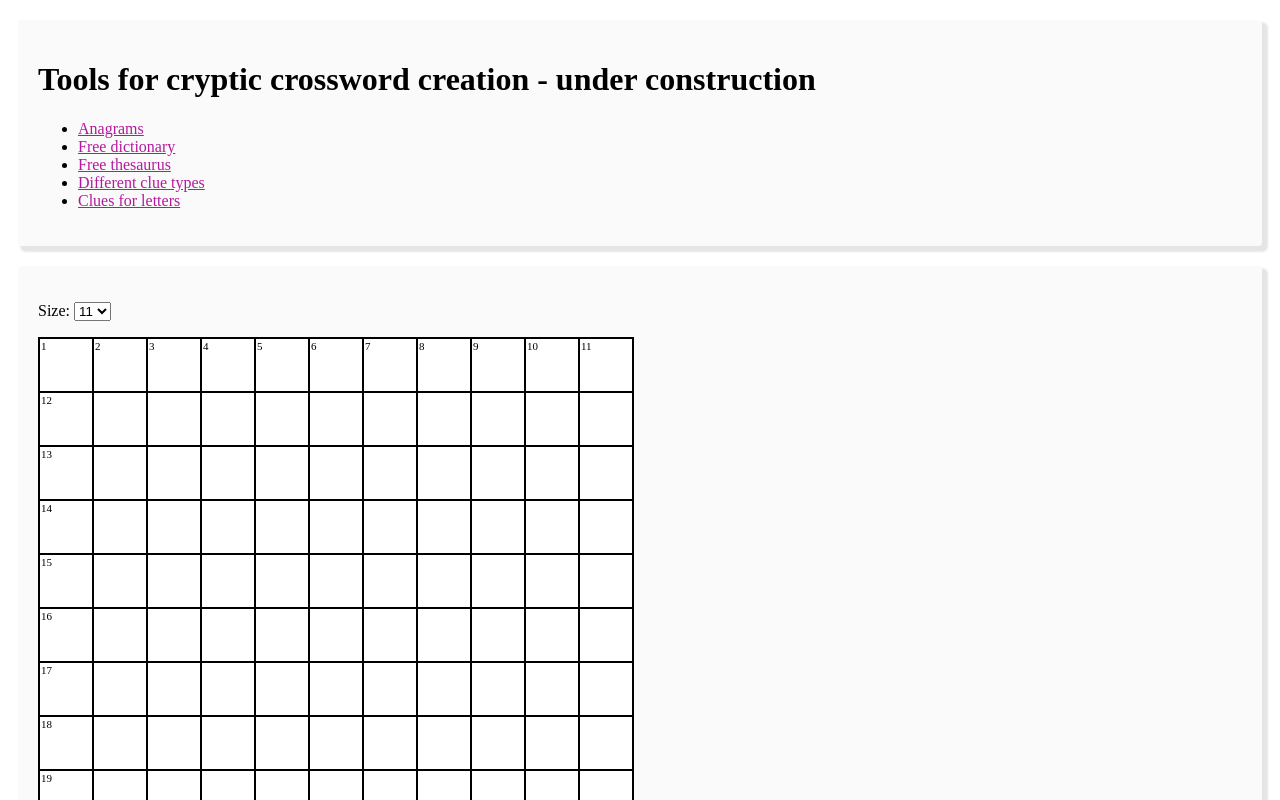
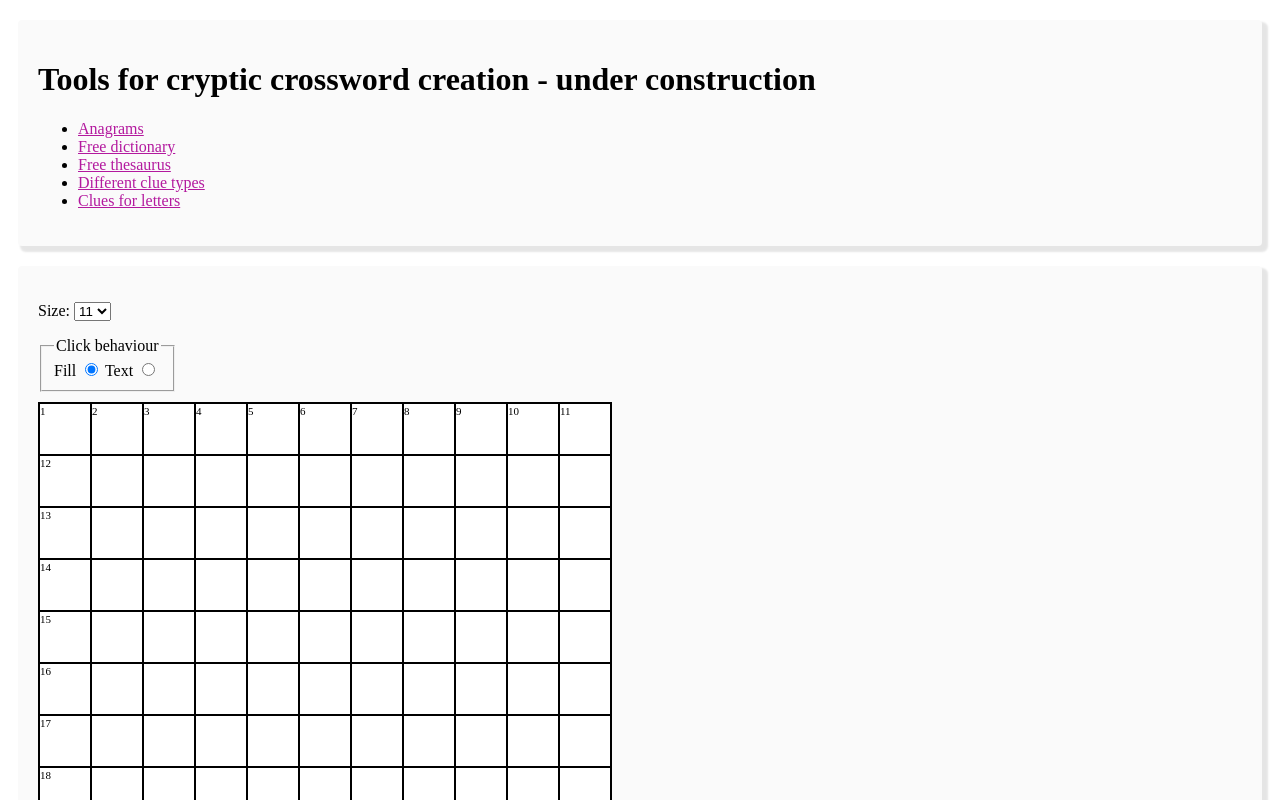
Before and after one commit to DanCorder/CrosswordCreator, a Svelte app: page / in a window 1280 px wide. Shown: the top 800 px of the page. Built offline with nearby package versions, Linux system fonts and the light colour scheme; no server answers; the HTML template or start-up script is replaced by a standard one.

Commit message:
feat: enter letters in grid

```diff
--- a/src/components/Grid.svelte
+++ b/src/components/Grid.svelte
@@ -3,9 +3,27 @@
 
     let gridSize = 11;
     let grid = new Grid(gridSize);
+    let clickType: "fill" | "text" = "fill";
+    let currentCellRow = 0;
+    let currentCellColumn = 0;
 
     function cellClickHandler(rowIndex: number, columnIndex: number) {
-        grid = grid.toggleCell(rowIndex, columnIndex);
+        if (clickType === "fill") {
+            grid = grid.toggleCell(rowIndex, columnIndex);
+        } else {
+            currentCellRow = rowIndex;
+            currentCellColumn = columnIndex;
+        }
+    }
+
+    function cellKeyDownHandler(rowIndex: number, columnIndex: number, event: KeyboardEvent) {
+        event.preventDefault();
+        if (event.key === "Backspace" || event.key === "Delete") {
+            grid = grid.setCellLetter(rowIndex, columnIndex, "");
+        }
+        else if (event.key.match(/[a-z]/i)) {
+            grid = grid.setCellLetter(rowIndex, columnIndex, event.key.toUpperCase());
+        }
     }
 
     function sizeChangeHandler() {
@@ -32,14 +50,35 @@
             <option value={15}>15</option>
         </select>
     </p>
+    <fieldset>
+        <legend>Click behaviour</legend>
+        Fill <input type="radio" bind:group={clickType} value="fill"/>
+        Text <input type="radio" bind:group={clickType} value="text"/>
+    </fieldset>
     <table class="grid">
         <tbody>
             {#each grid.Cells as row, rowIndex}
                 <tr>
                     {#each row as cell, columnIndex}
-                        <td class="cell {cell.IsWhite ? "white" : "black"}" on:click={() => cellClickHandler(rowIndex, columnIndex)}>
-                            {cell.CellNumber ?? ""}
-                        </td>
+                        {#if cell.IsWhite}
+                            <td class="cell white {clickType === "text" && rowIndex === currentCellRow && columnIndex === currentCellColumn ? "active" : ""}"
+                                on:click={() => cellClickHandler(rowIndex, columnIndex)}>
+                                <div class="cell-layout">
+                                    <div class="cell-number" >
+                                        {cell.CellNumber ?? ""}
+                                    </div>
+                                    <div class="cell-letter">
+                                        {#if clickType === "text" && rowIndex === currentCellRow && columnIndex === currentCellColumn}
+                                            <input id="cellInput" autofocus value="{cell.AnswerLetter}" on:keydown={(ev) => cellKeyDownHandler(rowIndex, columnIndex, ev)} />
+                                        {:else}
+                                            {cell.AnswerLetter}
+                                        {/if}
+                                    </div>
+                                </div>
+                            </td>
+                        {:else}
+                            <td class="cell black" on:click={() => cellClickHandler(rowIndex, columnIndex)} />
+                        {/if}
                     {/each}
                 </tr>
             {/each}
@@ -47,19 +86,59 @@
     </table>
 </div>
 
-<style>
+<style lang="scss">
+    fieldset {
+        display: inline-block;
+        margin-bottom: 10px;
+    }
     .grid {
         border-collapse: collapse;
     }
     .cell {
+        padding: 0;
         height: 50px;
         width: 50px;
         border: solid 2px black;
+    }
+    .cell-layout {
+        display: grid;
+        grid-template-columns: 14px 34px;
+        grid-template-rows: 14px 34px;
+        position: relative;
+    }
+    .cell-number {
         font-size: 11px;
-        vertical-align: top;
+        grid-row: 1 / 2;
+        grid-column: 1 / 2;
+        z-index: 1;
+    }
+    .cell-letter {
+        text-align: center;
+        line-height: 48px;
+        grid-row: 1 / 3;
+        grid-column: 1 / 3;
+        font-size: 30px;
+        input {
+            font-family: Verdana;
+            font-size: 30px;
+            text-align: center;
+        }
     }
     .white {
         background-color: white;
+        &.active {
+            background-color: rgb(158, 217, 235);
+            input {
+                height: 100%;
+                width: 100%;
+                border: 0;
+                padding: 0;
+                margin: 0;
+                position: absolute;
+                top: 0;
+                left: 0;
+            }
+        }
     }
     .black {
         background-color: black;
--- a/src/modules/Grid.ts
+++ b/src/modules/Grid.ts
@@ -1,3 +1,9 @@
+class GridCell {
+    IsWhite = true;
+    CellNumber: number = null;
+    AnswerLetter: string = "";
+}
+
 export class Grid {
     // Due to the way Svelte binds values we need to index cells by row then column (y then x).
     Cells: GridCell[][] = [];
@@ -10,6 +16,17 @@ export class Grid {
     toggleCell(rowIndex: number, columnIndex: number): Grid {
         this.Cells[rowIndex][columnIndex].IsWhite = !this.Cells[rowIndex][columnIndex].IsWhite;
         this.numberCells();
+        return this;
+    }
+
+    setCellLetter(rowIndex: number, columnIndex: number, letter: string): Grid {
+        if (letter.length > 1) {
+            throw "Can't put more than one letter in a cell";
+        }
+        if (!this.Cells[rowIndex][columnIndex].IsWhite) {
+            throw "Can't set a letter on a black square";
+        }
+        this.Cells[rowIndex][columnIndex].AnswerLetter = letter;
         return this;
     }
 
@@ -73,8 +90,3 @@ export class Grid {
         }
     }
 }
-
-class GridCell {
-    IsWhite = true;
-    CellNumber: number = null;
-}
```
Also changed, not shown: 4 other files (tests, documents, lock files or other folders).
